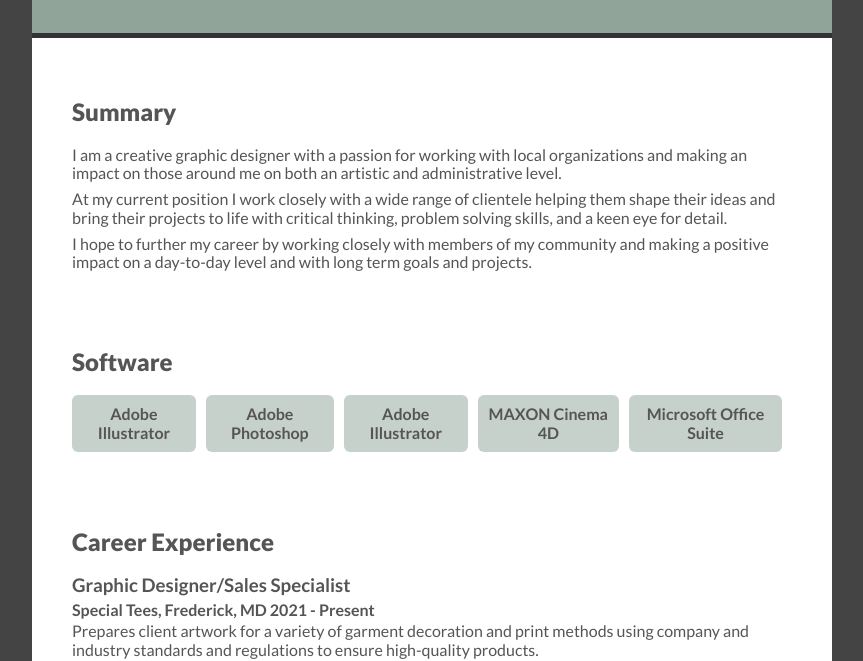
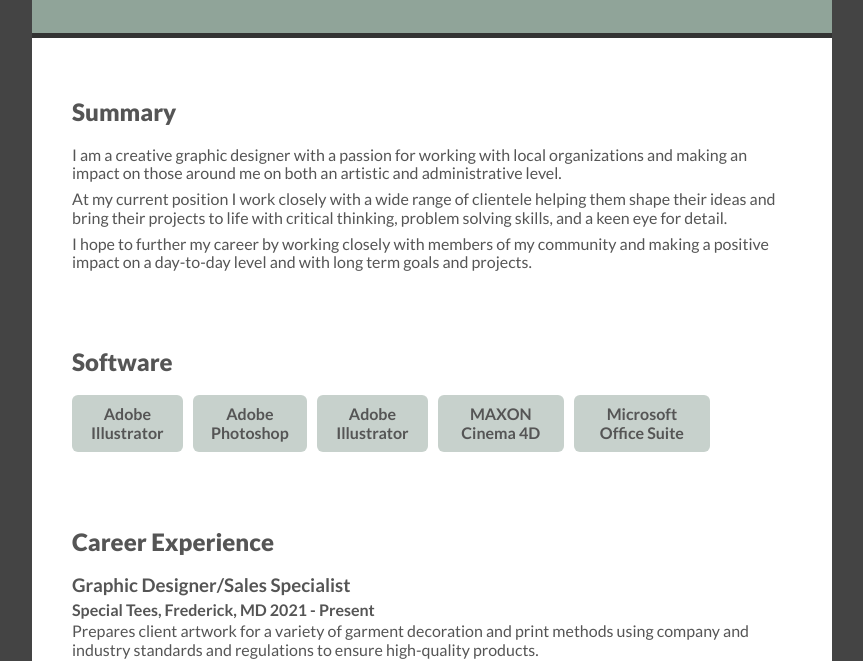
Before and after one commit to jmwetzig/justin-wetzig-resume, a plain HTML site: page index.html in a window 1280 px wide. Shown: the part 147-808 px from the top of the page, without its empty margins (208-1071 px from the left). Drawn offline with Linux system fonts and the light colour scheme.

Commit message:
Update resume.css

```diff
--- a/css/resume.css
+++ b/css/resume.css
@@ -11,6 +11,7 @@
 		/* STRUCTURE */
 		html {background-color:#444;}
 		#wrap {width:100%; max-width: 800px; margin:0 auto; background-color:white;}
+		li {max-width:100%;}
 		header {padding:20px 40px; background-color:#90a499;}
 		header {border-style:solid; border-width:0px; border-bottom-width:5px; border-bottom-color:#333}
 		section {padding:0 40px;}
@@ -34,7 +35,7 @@
 
 		#summary ul {list-style-type: none; padding:0;}
 
-		#software ul, #hobbies ul {display: flex; list-style-type: none; padding:0; font-weight: 700; text-align: center;}
+		#software ul, #hobbies ul {max-width:90%; display: flex; list-style-type: none; padding:0; font-weight: 700; text-align: center;}
 		#software li, #hobbies li {padding: 10px; margin:0 10px 0 0; background-color:#c7d1cc; border-radius:6px;}
 
 		#experience h3 {margin-bottom:4px;}
```
